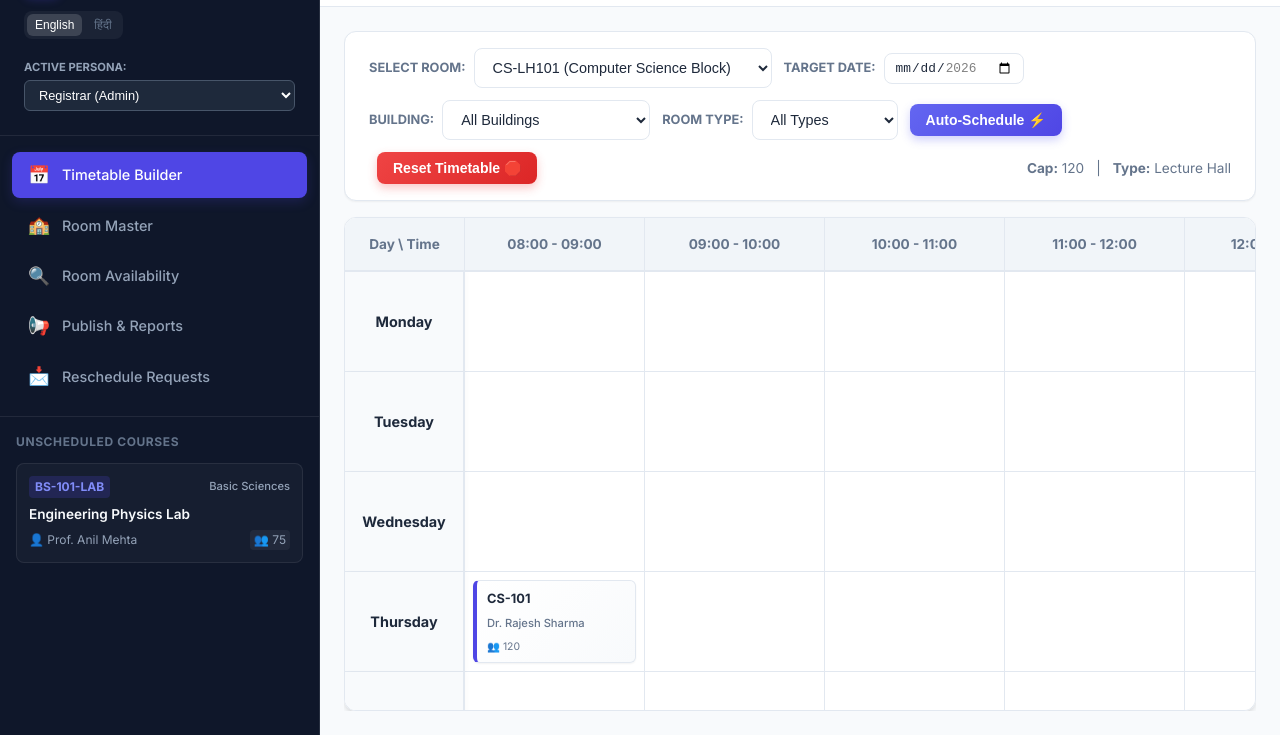
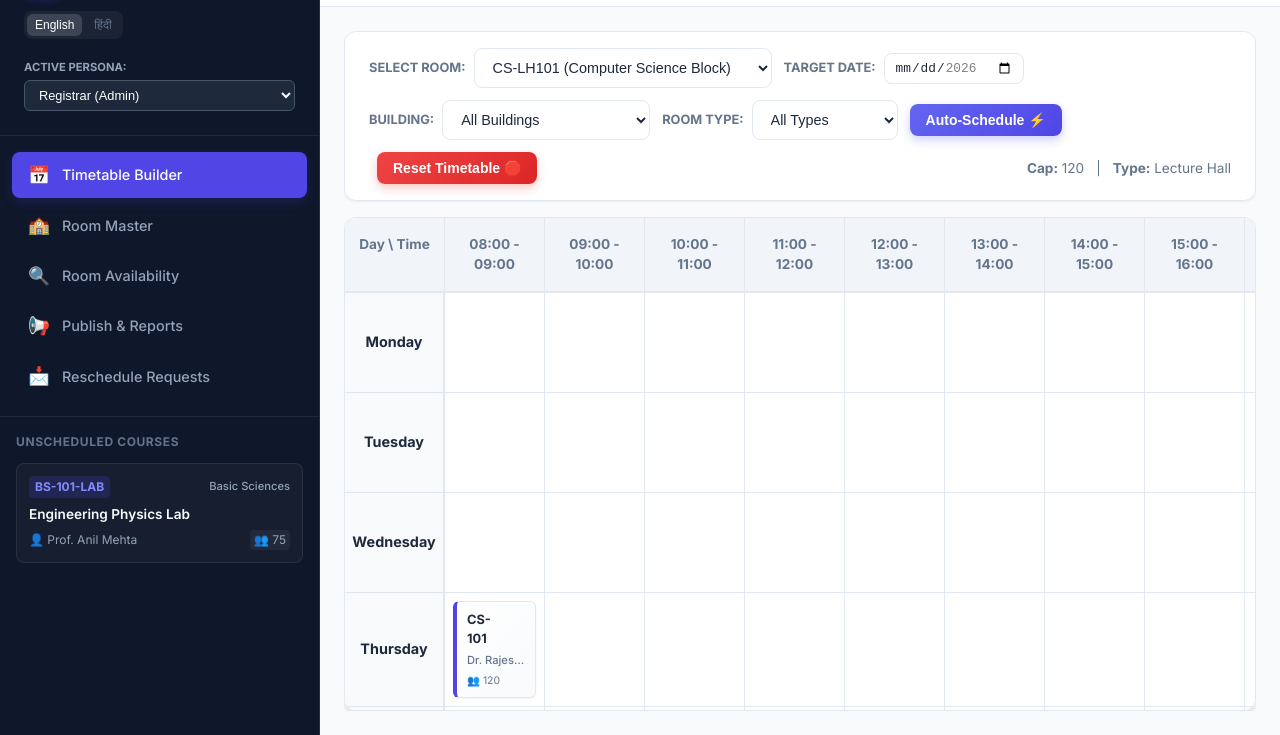
Before and after one commit to Aditya-Jain2004/campus-scheduler, a plain HTML site: page index.html in a window 1280 px wide. Shown: the part 65-800 px from the top of the page. Drawn offline with Linux system fonts and the light colour scheme.

Commit message:
Change grid column size to minmax(100px, 1fr) so it fits screen width completely

```diff
--- a/index.html
+++ b/index.html
@@ -4,7 +4,7 @@
   <meta charset="UTF-8">
   <meta name="viewport" content="width=device-width, initial-scale=1.0">
   <title>CampusScheduler - Timetable Management System</title>
-  <link rel="stylesheet" href="style.css?v=1.2">
+  <link rel="stylesheet" href="style.css?v=1.3">
 </head>
 <body>
 
--- a/style.css
+++ b/style.css
@@ -452,8 +452,8 @@ h1, h2, h3, h4, h5, h6 {
 
 .scheduler-grid {
   display: grid;
-  grid-template-columns: 120px repeat(10, minmax(180px, 1fr));
-  min-width: 1200px;
+  grid-template-columns: 100px repeat(10, minmax(100px, 1fr));
+  min-width: 100%;
 }
 
 .grid-header-cell {
```
